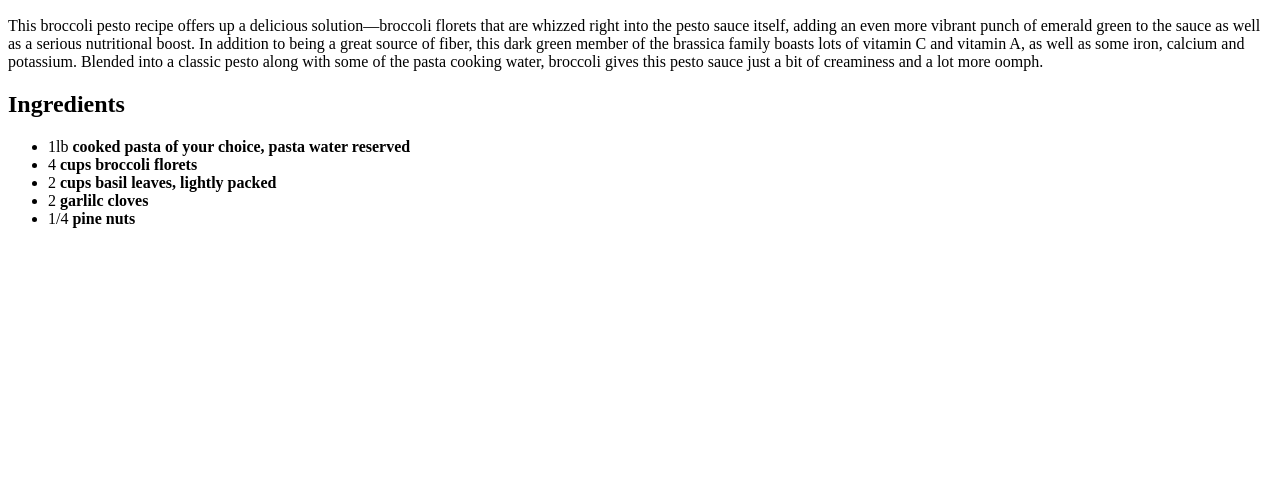
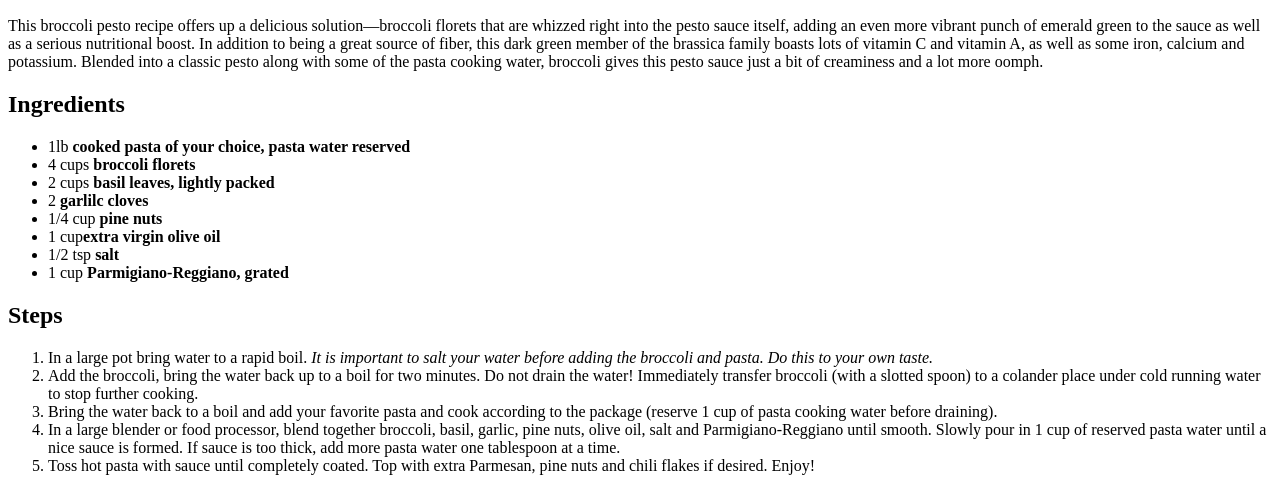
Before and after one commit to gina171/odin-recipes, a plain HTML site: page recipes/broccoli-pesto-pasta.html in a window 1280 px wide. Shown: the part 546-1037 px from the top of the page. Before the commit the page ends 800 px from the top, so only its background shows below. Drawn offline with Linux system fonts and the light colour scheme.

Commit message:
Add 2nd recipe

```diff
--- a/recipes/broccoli-pesto-pasta.html
+++ b/recipes/broccoli-pesto-pasta.html
@@ -13,10 +13,21 @@
     <ul>
         <li> 1lb
             <b>cooked pasta of your choice, pasta water reserved</b></li>
-        <li>4 <b>cups broccoli florets</b></li>
-        <li>2 <b>cups basil leaves, lightly packed</b></li>
+        <li>4 cups<b> broccoli florets</b></li>
+        <li>2 cups <b> basil leaves, lightly packed</b></li>
         <li>2 <b>garlilc cloves</b></li>
-        <li>1/4 <b>pine nuts</b></li>
+        <li>1/4 cup <b>pine nuts</b></li>
+        <li>1 cup<b>extra virgin olive oil</b></li>
+        <li>1/2 tsp <b>salt</b></li>
+        <li>1 cup <b>Parmigiano-Reggiano, grated</b></li>
     </ul>
+    <h2>Steps</h2>
+    <ol>
+        <li>In a large pot bring water to a rapid boil. <em>It is important to salt your water before adding the broccoli and pasta. Do this to your own taste.</em></li>
+        <li>Add the broccoli, bring the water back up to a boil for two minutes. Do not drain the water! Immediately transfer broccoli (with a slotted spoon) to a colander place under cold running water to stop further cooking.</li>
+        <li>Bring the water back to a boil and add your favorite pasta and cook according to the package (reserve 1 cup of pasta cooking water before draining).</li>
+        <li>In a large blender or food processor, blend together broccoli, basil, garlic, pine nuts, olive oil, salt and Parmigiano-Reggiano until smooth. Slowly pour in 1 cup of reserved pasta water until a nice sauce is formed. If sauce is too thick, add more pasta water one tablespoon at a time.</li>
+        <li>Toss hot pasta with sauce until completely coated. Top with extra Parmesan, pine nuts and chili flakes if desired. Enjoy!</li>
+    </ol>
 </body>
 </html>
```
Also changed, not shown: recipes/carne-asada.html (added).
